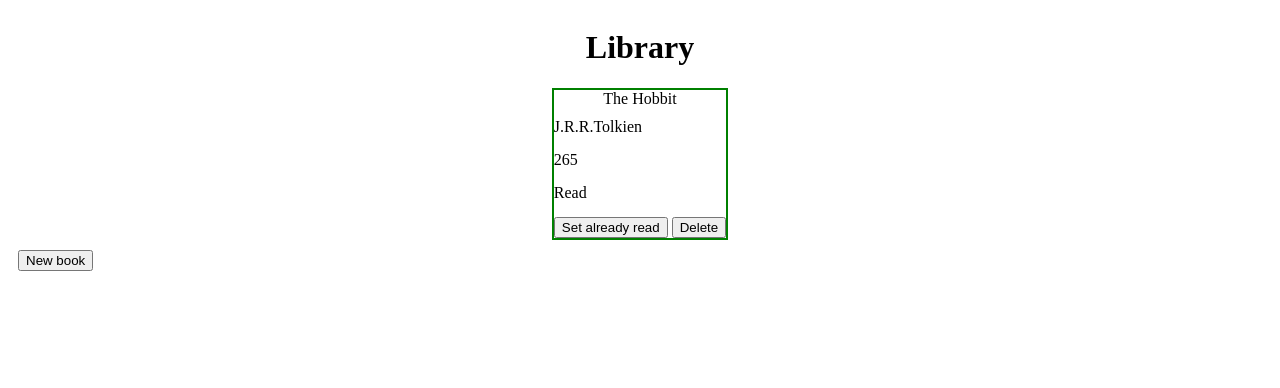
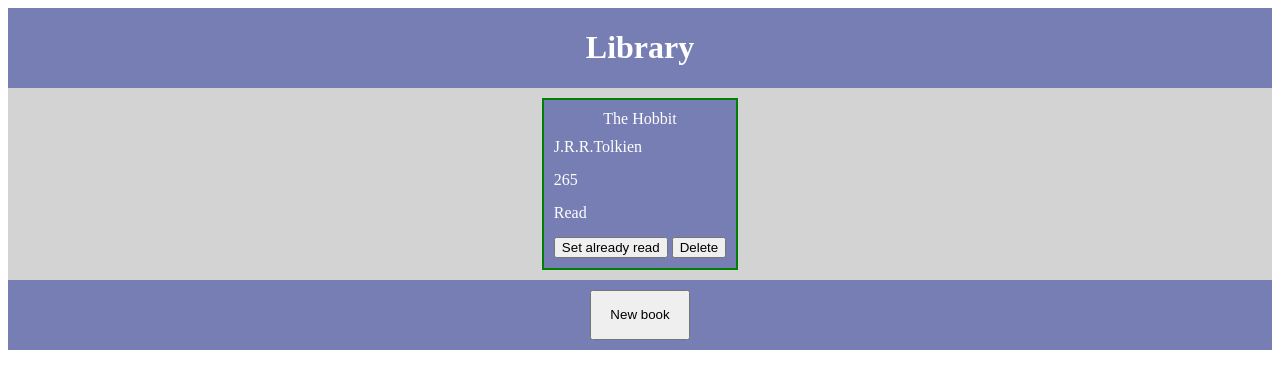
Before and after one commit to AlexandruIordan99/library, a plain HTML site: page index.html in a window 1280 px wide. Drawn offline with Linux system fonts and the light colour scheme.

Commit message:
Improved layout

```diff
--- a/index.html
+++ b/index.html
@@ -11,7 +11,7 @@
     <h1>Library
     </h1>
   </div>
-  <div class ="bookList">
+  <div class ="bookList" id="bookCardContainer">
     <div class ="bookCard">
       <div class ="bookTitle">
         The Hobbit
@@ -26,15 +26,16 @@
           </div>
           <div class ="readStatus">Read</div>
       </div>
-      <div class="bookButtons">
+      <div class="bookCardButtons">
         <button class ="readOrNot">Set already read</button>
         <button class ="delete">Delete</button>
       </div>
     </div>
   </div>
-  <div class="newBookButton">
-    <button class ="newBook">New book</button>
-  </div>
+
+  <footer>
+    <button id ="newBookButton">New book</button>
+  </footer>
 </div>
 
 <script src="index.js"></script>
--- a/index.js
+++ b/index.js
@@ -28,3 +28,8 @@ function displayLibrary(){
   }
 }
 displayLibrary();
+
+let newBookButton = document.getElementById('newBookButton');
+
+
+let bookCardContainer = document.getElementById('bookCardContainer');
--- a/style.css
+++ b/style.css
@@ -8,11 +8,14 @@
   justify-content: center;
   align-items: center;
   align-content: center;
+  color: white;
+  background-color: #777eb4;
 }
 
 .bookList{
   display: flex;
   justify-content: space-around;
+  background-color: lightgray;
 }
 
 .bookCard{
@@ -21,6 +24,11 @@
   align-items: flex-start;
   gap: 10px;
   border: 2px solid green;
+  color: white;
+  background-color: #777eb4;
+  margin: 10px;
+  box-sizing: border-box;
+  padding: 10px;
 }
 
 .bookTitle{
@@ -40,9 +48,16 @@
   padding-bottom: 5px;
 }
 
-.newBookButton{
-  align-self: start;
+
+
+#newBookButton{
+  align-self: center;
+  align-content: center;
+  justify-self: center;
   padding: 10px;
+  margin: 10px;
+  width: 100px;
+  height: 50px;
 }
 
 li{
@@ -51,4 +66,11 @@ li{
 
 button{
   gap: 10px;
+
 }
+
+footer{
+  display: flex;
+  background-color: #777eb4;
+  justify-content: center;
+}
```
